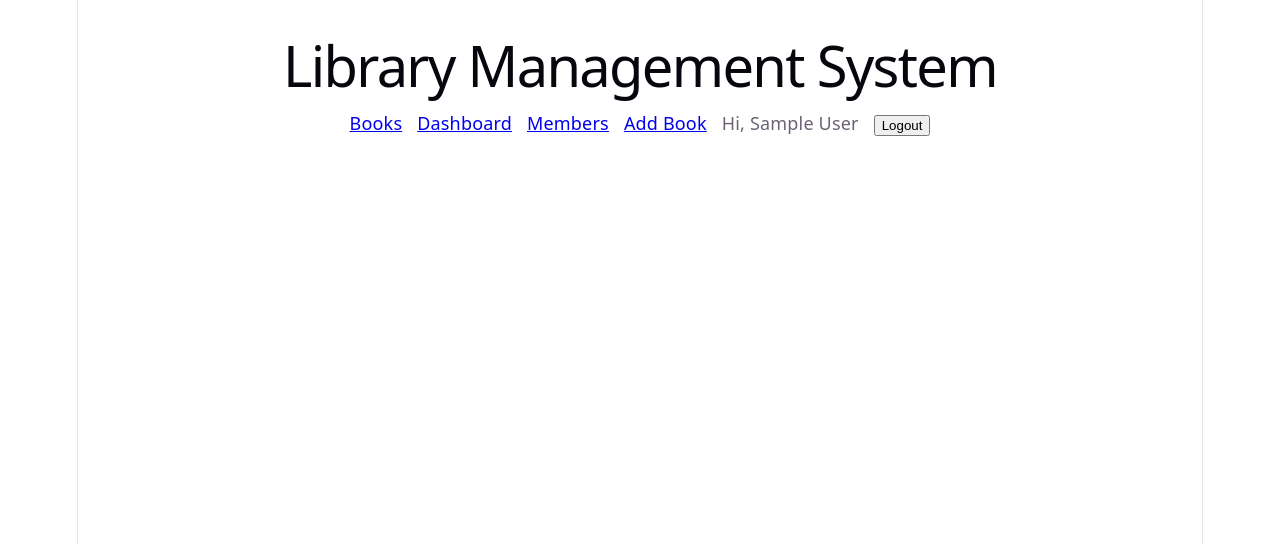
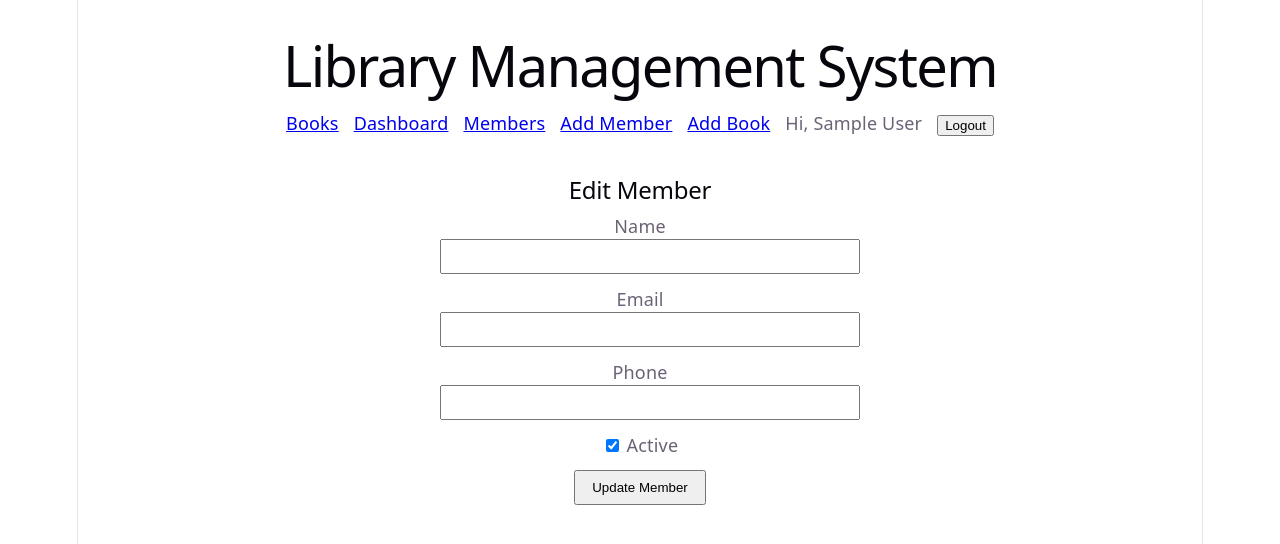
Before and after one commit to BikashxDash/Library-Management-System, a React app in the folder frontend/: page /edit-member/1 in a window 1280 px wide. Shown: the top 544 px of the page. Built offline with nearby package versions, Linux system fonts and the light colour scheme; no server answers; sample sign-in values are in the browser's storage; the HTML template or start-up script is replaced by a standard one.

Commit message:
Fix member delete not updating UI without refresh

```diff
--- a/frontend/src/App.jsx
+++ b/frontend/src/App.jsx
@@ -8,6 +8,8 @@ import ProtectedRoute from './components/ProtectedRoute';
 import MembersPage from './pages/MembersPage';
 import AddBookPage from './pages/AddBookpage';
 import EditBookPage from './pages/EditBookPage';
+import AddMemberPage from './pages/AddMemberPage';
+import EditMemberPage from './pages/EditMemberPage';
 
 function Navigation() {
   const { user, logout } = useAuth();
@@ -21,6 +23,7 @@ function Navigation() {
         <>
           <Link to="/dashboard" style={{ marginRight: '15px' }}>Dashboard</Link>
           <Link to="/members" style={{ marginRight: '15px' }}>Members</Link>
+          <Link to="/add-member" style={{ marginRight: '15px' }}>Add Member</Link>
           <Link to="/add-book" style={{ marginRight: '15px' }}>Add Book</Link>
           <span style={{ marginRight: '15px' }}>Hi, {user.name}</span>
           <button onClick={logout}>Logout</button>
@@ -74,6 +77,18 @@ function App() {
                       <EditBookPage />
                     </ProtectedRoute>
             } />
+            <Route path="/add-member"
+                   element={
+                    <ProtectedRoute>
+                      <AddMemberPage />
+                    </ProtectedRoute>
+            } />
+            <Route path="/edit-member/:id"
+                   element={
+                    <ProtectedRoute>
+                      <EditMemberPage />
+                    </ProtectedRoute>
+            } />
           </Routes>
         </div>
       </BrowserRouter>
--- a/frontend/src/components/MemberCard.jsx
+++ b/frontend/src/components/MemberCard.jsx
@@ -1,6 +1,26 @@
 // Ye component ek single member ka card dikhata hai
 
-function MemberCard({ member }) {
+import { Link } from 'react-router-dom';
+import { deleteMember } from '../services/api';
+import { useAuth } from '../context/AuthContext';
+
+function MemberCard({ member, onDelete }) {
+  const { user } = useAuth();
+
+  const handleDelete = async () => {
+    const confirmDelete = window.confirm(`Delete "${member.name}"?`);
+    if (!confirmDelete) return;
+
+    const token = localStorage.getItem('token');
+
+    try {
+      await deleteMember(member.id, token);
+      onDelete(member.id);
+    } catch (error) {
+      alert(error.response?.data?.error || 'Could not delete member');
+    }
+  };
+
   return (
     <div style={{
       border: '1px solid #ddd',
@@ -14,6 +34,13 @@ function MemberCard({ member }) {
       <p style={{ margin: '4px 0', fontSize: '14px' }}>
         Status: {member.is_active ? 'Active' : 'Inactive'}
       </p>
+
+      {user && (
+        <div style={{ marginTop: '8px' }}>
+          <Link to={`/edit-member/${member.id}`} style={{ marginRight: '10px' }}>Edit</Link>
+          <button onClick={handleDelete} style={{ color: 'red' }}>Delete</button>
+        </div>
+      )}
     </div>
   );
 }
--- a/frontend/src/components/MemberList.jsx
+++ b/frontend/src/components/MemberList.jsx
@@ -28,7 +28,13 @@ function MemberList() {
       {members.length === 0 ? (
         <p>No members found.</p>
       ) : (
-        members.map((member) => <MemberCard key={member.id} member={member} />)
+        members.map((member) => (
+        <MemberCard
+          key={member.id}
+          member={member}
+          onDelete={(id) => setMembers(prev => prev.filter(m => m.id !== id))}
+        />
+        ))
       )}
     </div>
   );
--- /dev/null
+++ b/frontend/src/pages/AddMemberPage.jsx
@@ -0,0 +1,82 @@
+// Add Member page - naya member add karne ka form
+
+import { useState } from 'react';
+import { useNavigate } from 'react-router-dom';
+import { addMember } from '../services/api';
+
+function AddMemberPage() {
+  const [formData, setFormData] = useState({
+    name: '',
+    email: '',
+    phone: '',
+  });
+  const [error, setError] = useState('');
+  const navigate = useNavigate();
+
+  const handleChange = (e) => {
+    setFormData({ ...formData, [e.target.name]: e.target.value });
+  };
+
+  const handleSubmit = async (e) => {
+    e.preventDefault();
+    setError('');
+
+    const token = localStorage.getItem('token');
+
+    try {
+      await addMember(formData, token);
+      navigate('/members');
+    } catch (err) {
+      setError(err.response?.data?.error || 'Could not add member');
+    }
+  };
+
+  return (
+    <div style={{ maxWidth: '400px', margin: '40px auto' }}>
+      <h2>Add New Member</h2>
+
+      {error && <p style={{ color: 'red' }}>{error}</p>}
+
+      <form onSubmit={handleSubmit}>
+        <div style={{ marginBottom: '12px' }}>
+          <label>Name</label><br />
+          <input
+            type="text"
+            name="name"
+            value={formData.name}
+            onChange={handleChange}
+            required
+            style={{ width: '100%', padding: '8px' }}
+          />
+        </div>
+
+        <div style={{ marginBottom: '12px' }}>
+          <label>Email</label><br />
+          <input
+            type="email"
+            name="email"
+            value={formData.email}
+            onChange={handleChange}
+            required
+            style={{ width: '100%', padding: '8px' }}
+          />
+        </div>
+
+        <div style={{ marginBottom: '12px' }}>
+          <label>Phone</label><br />
+          <input
+            type="text"
+            name="phone"
+            value={formData.phone}
+            onChange={handleChange}
+            style={{ width: '100%', padding: '8px' }}
+          />
+        </div>
+
+        <button type="submit" style={{ padding: '8px 16px' }}>Add Member</button>
+      </form>
+    </div>
+  );
+}
+
+export default AddMemberPage;
--- /dev/null
+++ b/frontend/src/pages/EditMemberPage.jsx
@@ -0,0 +1,114 @@
+// Edit Member page - existing member ki details update karne ka form
+
+import { useState, useEffect } from 'react';
+import { useNavigate, useParams } from 'react-router-dom';
+import { getMemberById, updateMember } from '../services/api';
+
+function EditMemberPage() {
+  const { id } = useParams();
+  const navigate = useNavigate();
+
+  const [formData, setFormData] = useState({
+    name: '',
+    email: '',
+    phone: '',
+    is_active: true,
+  });
+  const [error, setError] = useState('');
+  const [loading, setLoading] = useState(true);
+
+  useEffect(() => {
+    getMemberById(id)
+      .then((response) => {
+        setFormData(response.data);
+        setLoading(false);
+      })
+      .catch((error) => {
+        console.error('Error fetching member:', error);
+        setLoading(false);
+      });
+  }, [id]);
+
+  const handleChange = (e) => {
+    const { name, value, type, checked } = e.target;
+    // Checkbox ke liye "checked" use hota hai, baaki sab ke liye "value"
+    setFormData({ ...formData, [name]: type === 'checkbox' ? checked : value });
+  };
+
+  const handleSubmit = async (e) => {
+    e.preventDefault();
+    setError('');
+
+    const token = localStorage.getItem('token');
+
+    try {
+      await updateMember(id, formData, token);
+      navigate('/members');
+    } catch (err) {
+      setError(err.response?.data?.error || 'Could not update member');
+    }
+  };
+
+  if (loading) return <p>Loading member details...</p>;
+
+  return (
+    <div style={{ maxWidth: '400px', margin: '40px auto' }}>
+      <h2>Edit Member</h2>
+
+      {error && <p style={{ color: 'red' }}>{error}</p>}
+
+      <form onSubmit={handleSubmit}>
+        <div style={{ marginBottom: '12px' }}>
+          <label>Name</label><br />
+          <input
+            type="text"
+            name="name"
+            value={formData.name}
+            onChange={handleChange}
+            required
+            style={{ width: '100%', padding: '8px' }}
+          />
+        </div>
+
+        <div style={{ marginBottom: '12px' }}>
+          <label>Email</label><br />
+          <input
+            type="email"
+            name="email"
+            value={formData.email}
+            onChange={handleChange}
+            required
+            style={{ width: '100%', padding: '8px' }}
+          />
+        </div>
+
+        <div style={{ marginBottom: '12px' }}>
+          <label>Phone</label><br />
+          <input
+            type="text"
+            name="phone"
+            value={formData.phone || ''}
+            onChange={handleChange}
+            style={{ width: '100%', padding: '8px' }}
+          />
+        </div>
+
+        <div style={{ marginBottom: '12px' }}>
+          <label>
+            <input
+              type="checkbox"
+              name="is_active"
+              checked={formData.is_active}
+              onChange={handleChange}
+            />
+            {' '}Active
+          </label>
+        </div>
+
+        <button type="submit" style={{ padding: '8px 16px' }}>Update Member</button>
+      </form>
+    </div>
+  );
+}
+
+export default EditMemberPage;
```
